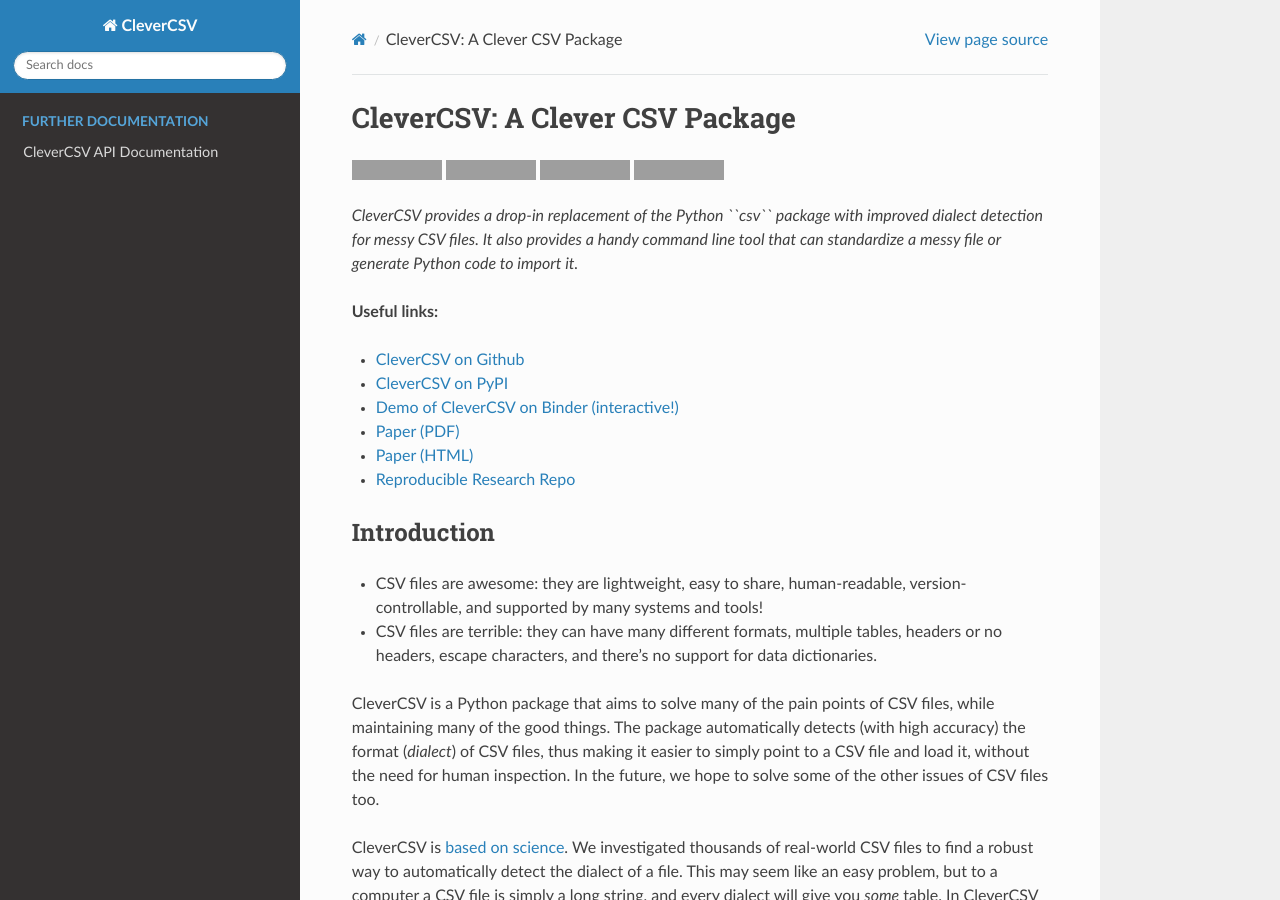
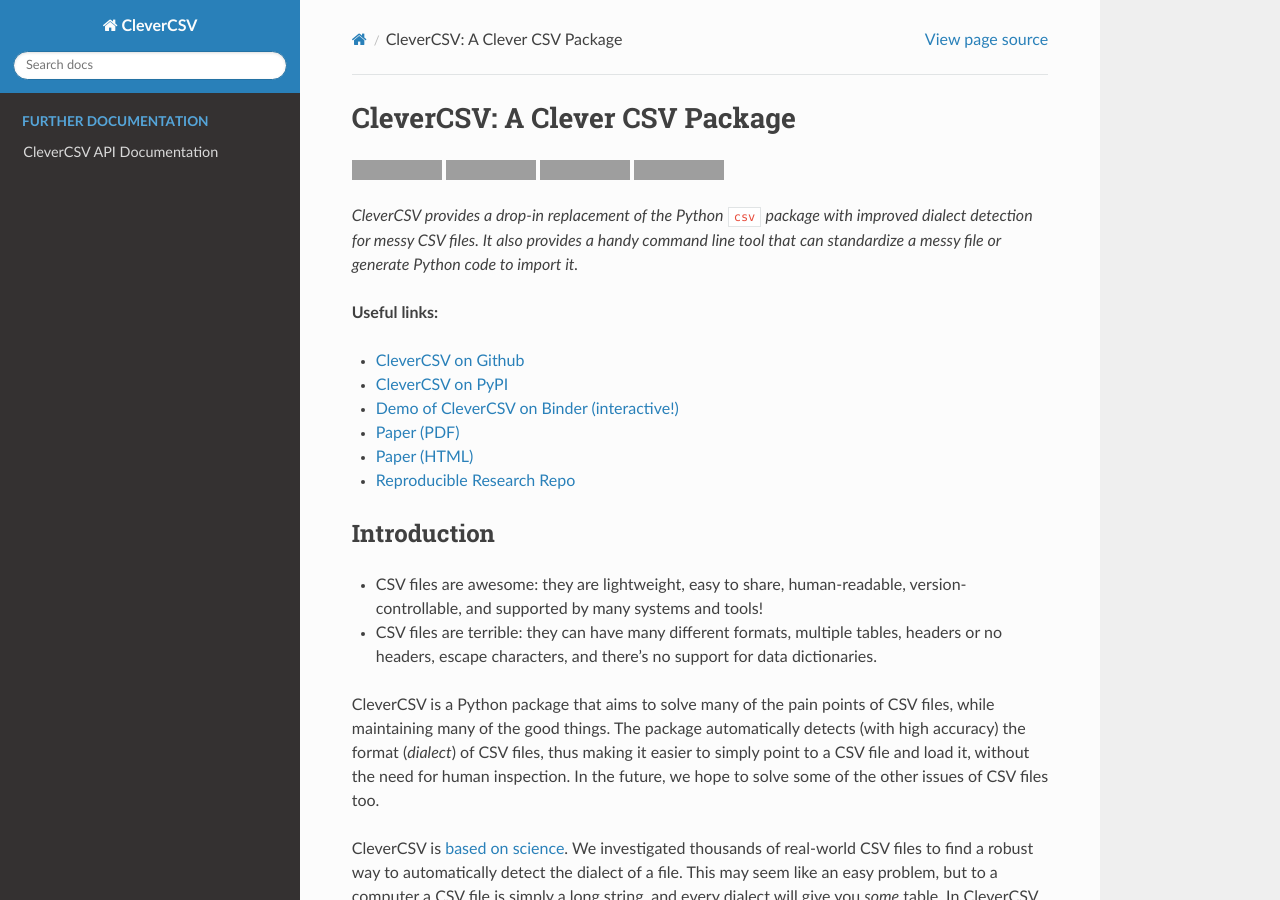
Before and after one commit to alan-turing-institute/CleverCSV, a Sphinx documentation site: the page built from docs/README.rst, in a window 1280 px wide and 900 px high. Built offline with Sphinx 7.4.7 and the Read the Docs theme 2.0.0, drawn with Linux system fonts in a browser that asks for light colours; pages that are not in the unit, such as notebooks, are missing from menus; grey boxes are pictures that could not be loaded.

```diff
--- a/docs/README.rst
+++ b/docs/README.rst
@@ -23,7 +23,7 @@ CleverCSV: A Clever CSV Package
    :alt: Binder
 
 
-*CleverCSV provides a drop-in replacement of the Python ``csv`` package with
+*CleverCSV provides a drop-in replacement of the Python* ``csv`` *package with
 improved dialect detection for messy CSV files. It also provides a handy
 command line tool that can standardize a messy file or generate Python code to
 import it.*
```
Also changed, not shown: README.md (+1 -1 lines).
